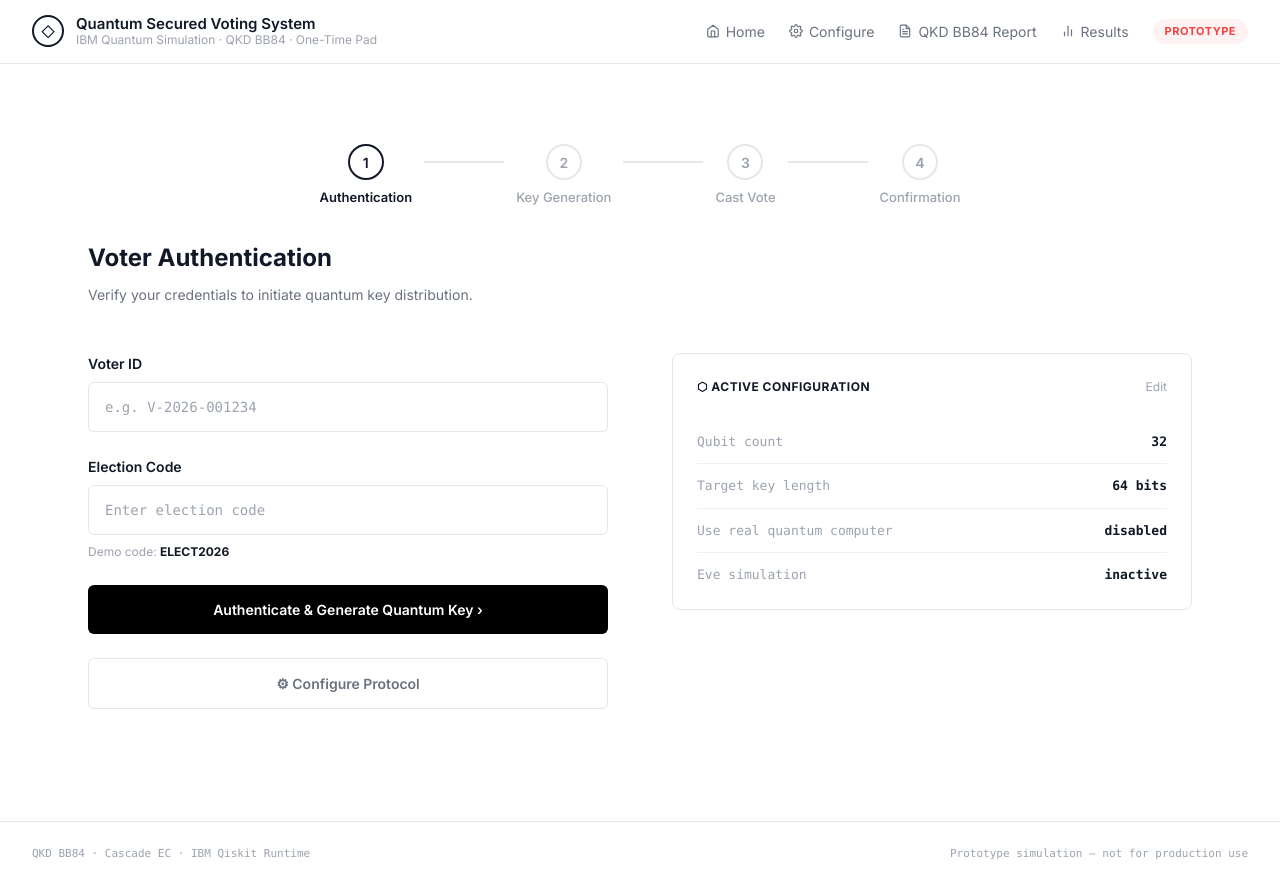
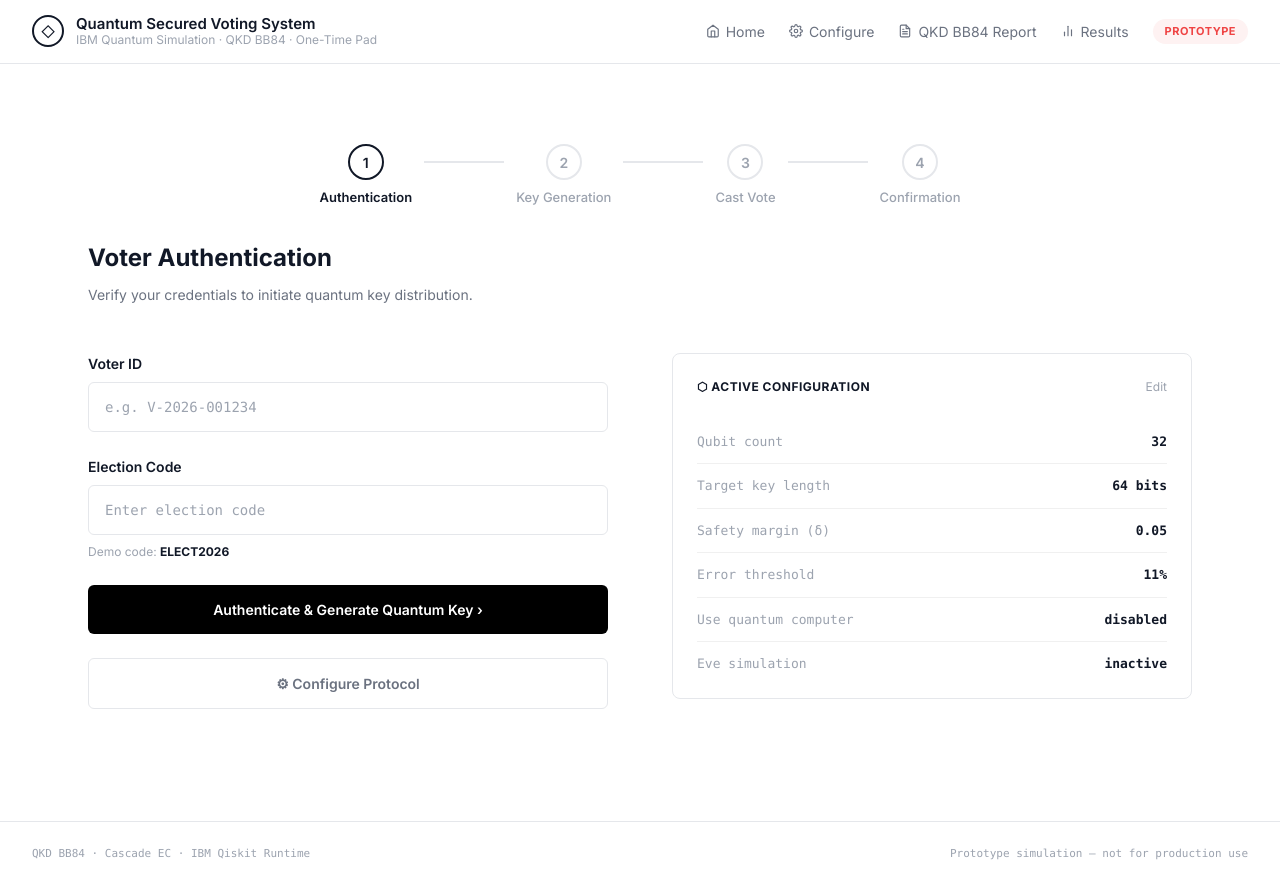
Before and after one commit to archiash/super-secure-communication-voting, a React (Vite) app in the folder Front_end/: page / in a window 1280 px wide. Built offline with nearby package versions, Linux system fonts and the light colour scheme; no server answers.

Commit message:
feat(frontend): display complete active protocol configuration on home page

```diff
--- a/Front_end/src/pages/AuthenticationPage.tsx
+++ b/Front_end/src/pages/AuthenticationPage.tsx
@@ -138,7 +138,17 @@ export function AuthenticationPage() {
             </div>
 
             <div className={styles.configRow}>
-              <span className={styles.configLabel}>Use real quantum computer</span>
+              <span className={styles.configLabel}>Safety margin (δ)</span>
+              <span className={styles.configValue}>{state.config.errorTolerance.toFixed(2)}</span>
+            </div>
+
+            <div className={styles.configRow}>
+              <span className={styles.configLabel}>Error threshold</span>
+              <span className={styles.configValue}>{(state.config.errorThreshold * 100).toFixed(0)}%</span>
+            </div>
+
+            <div className={styles.configRow}>
+              <span className={styles.configLabel}>Use quantum computer</span>
               <span className={styles.configValue}>
                 {state.config.useRealQuantum ? 'enabled' : 'disabled'}
               </span>
```
